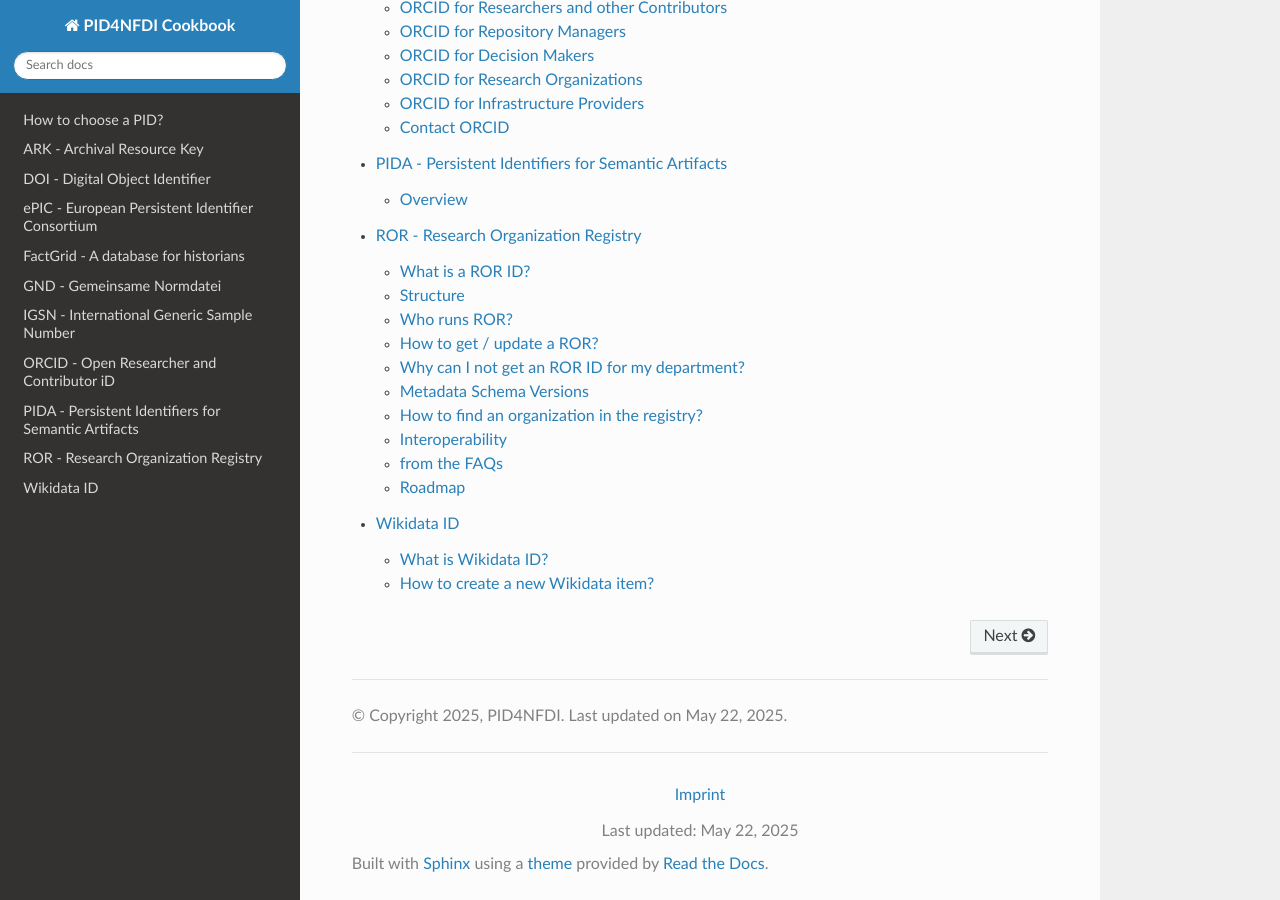
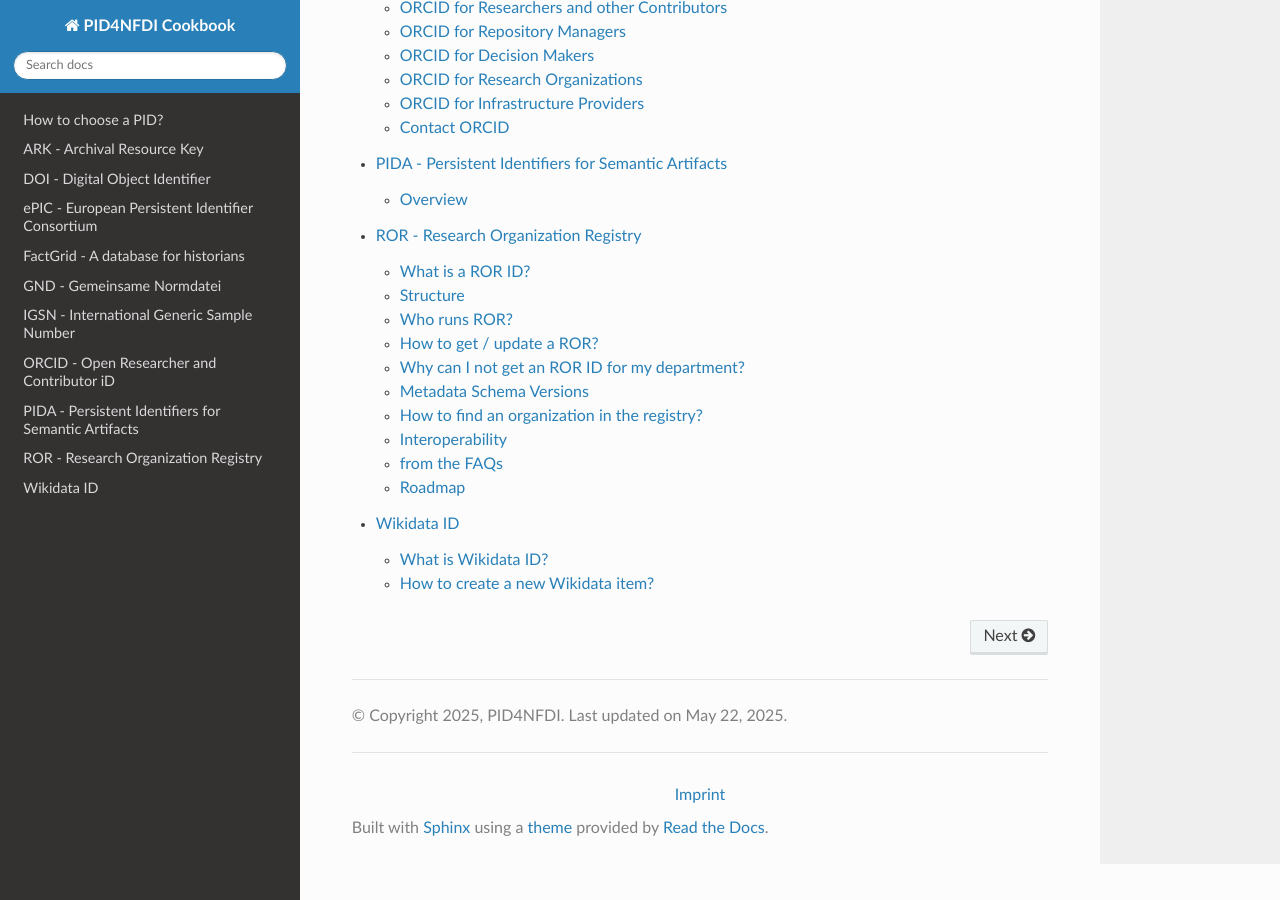
Before and after one commit to stephw-tib/pid4nfdi-training, a Sphinx documentation site: the page built from docs/source/index.rst, in a window 1280 px wide and 900 px high, scrolled down 3433 px. Built offline with Sphinx 7.4.7 and the Read the Docs theme 3.1.0, drawn with Linux system fonts in a browser that asks for light colours; pages that are not in the unit, such as notebooks, are missing from menus.

Commit message:
Update footer.html
remove last updated

Signed-off-by: stephw-tib <62946028+stephw-tib@users.noreply.github.com>

```diff
--- a/docs/source/_templates/footer.html
+++ b/docs/source/_templates/footer.html
@@ -5,8 +5,5 @@
   <hr />
   <div class="footer-custom" style="text-align: center; font-size: small; padding-top: 0.5em;">
      <p><a href="{{ pathto('imprint', 1) }}.html">Imprint</a></p>
-     {% if last_updated %}
-       <p>Last updated: {{ last_updated }}</p>
-     {% endif %}
   </div>
 {% endblock %}
```
